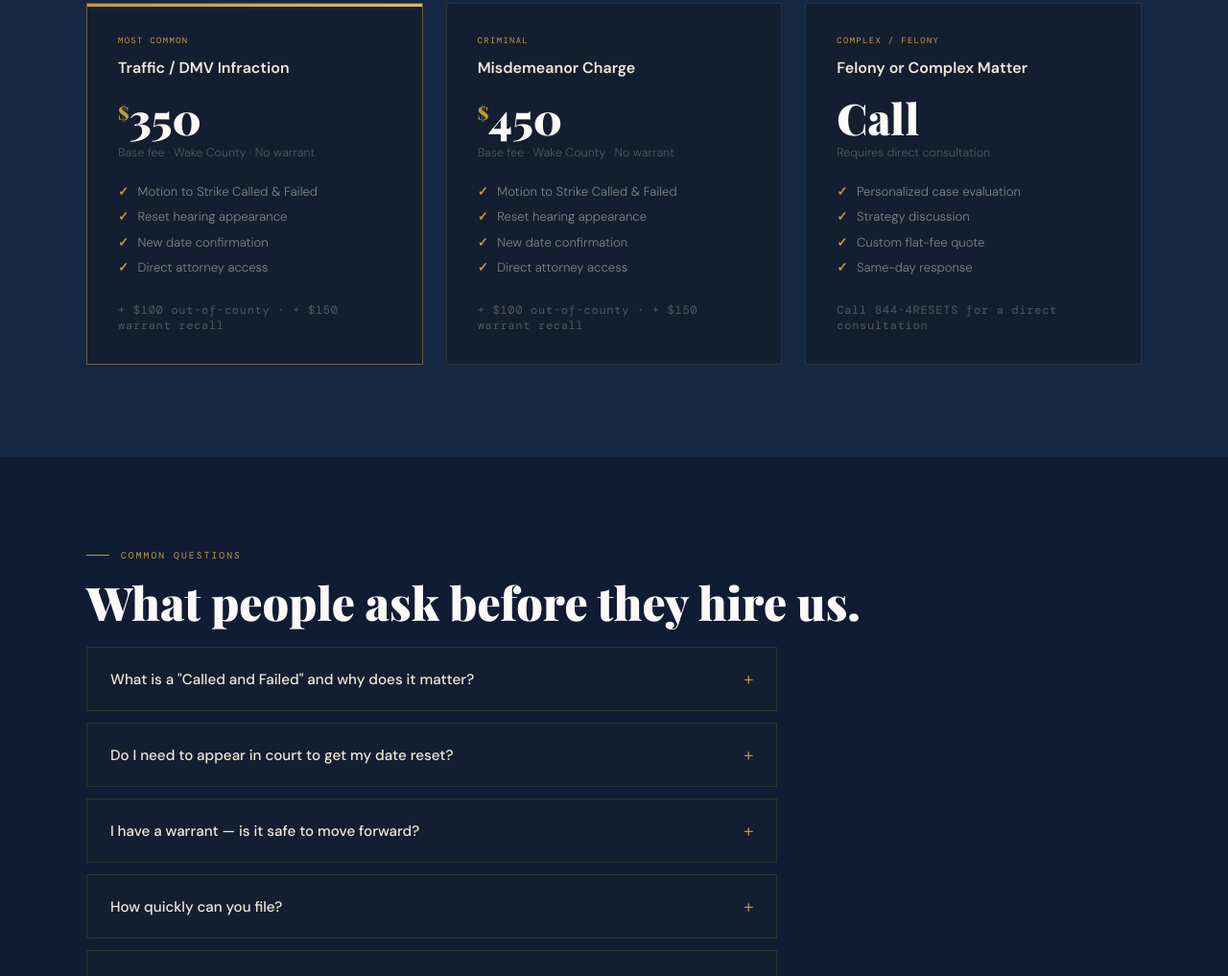
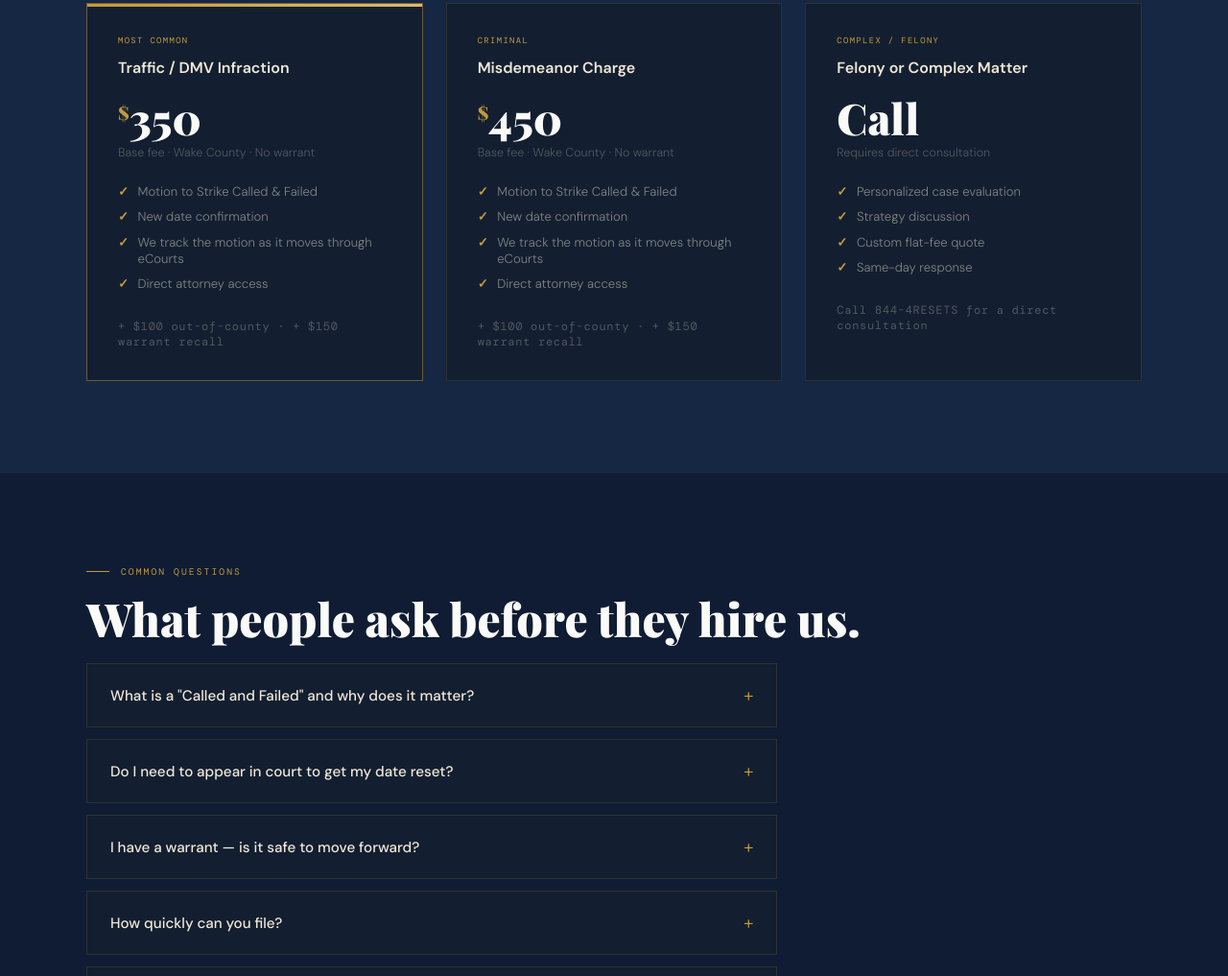
Before and after one commit to lawvana/Reset-my-court-date, a plain HTML site: page index.html in a window 1280 px wide. Shown: the part 2909-3926 px from the top of the page at 96% size. Drawn offline with nearby package versions, Linux system fonts and the light colour scheme; a web font is replaced by a local one.

Commit message:
Fix: remove Reset hearing appearance from fee cards, add eCourts tracking bullet, remove FAQ flat fee sentence

```diff
--- a/index.html
+++ b/index.html
@@ -640,8 +640,8 @@ footer {
         <div class="fee-note">Base fee · Wake County · No warrant</div>
         <div class="fee-includes">
           <div class="fee-line">Motion to Strike Called &amp; Failed</div>
-          <div class="fee-line">Reset hearing appearance</div>
           <div class="fee-line">New date confirmation</div>
+          <div class="fee-line">We track the motion as it moves through eCourts</div>
           <div class="fee-line">Direct attorney access</div>
         </div>
         <div class="fee-cta-note">+ $100 out-of-county · + $150 warrant recall</div>
@@ -653,8 +653,8 @@ footer {
         <div class="fee-note">Base fee · Wake County · No warrant</div>
         <div class="fee-includes">
           <div class="fee-line">Motion to Strike Called &amp; Failed</div>
-          <div class="fee-line">Reset hearing appearance</div>
           <div class="fee-line">New date confirmation</div>
+          <div class="fee-line">We track the motion as it moves through eCourts</div>
           <div class="fee-line">Direct attorney access</div>
         </div>
         <div class="fee-cta-note">+ $100 out-of-county · + $150 warrant recall</div>
@@ -704,7 +704,7 @@ footer {
       </details>
       <details>
         <summary>What if the judge denies the motion?</summary>
-        <div class="faq-body">Denials are uncommon when the motion is well-drafted with adequate good cause and timely filed. In the rare event of a denial, we discuss next steps with you directly — including whether to seek reconsideration or prepare for the rescheduled matter. The flat fee covers the initial motion and hearing.</div>
+        <div class="faq-body">Denials are uncommon when the motion is well-drafted with adequate good cause and timely filed. In the rare event of a denial, we discuss next steps with you directly — including whether to seek reconsideration or prepare for the rescheduled matter.</div>
       </details>
     </div>
   </div>
```
